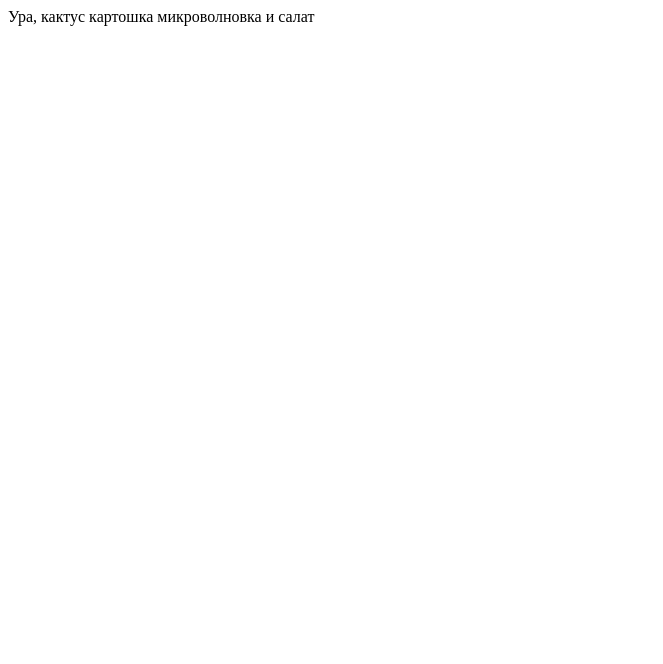
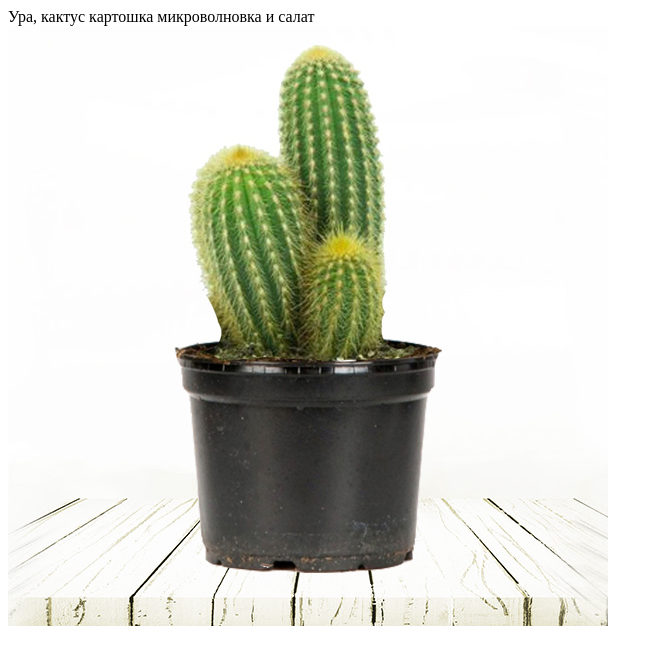
Before and after one commit to KartoNladno/TestGitHub, a plain HTML site: page index.html in a window 1280 px wide. Shown: the whole page, without its empty margins (0-663 px from the left). Drawn offline with Linux system fonts and the light colour scheme.

Commit message:
картинка1

```diff
--- a/index.html
+++ b/index.html
@@ -8,7 +8,8 @@
 </head>
 
 <body>
-    Ура, кактус картошка микроволновка и салат
+    Ура, кактус картошка микроволновка и салат<br>
+    <img src="img/kaktus-veberbauerotsereus-dzhonsona.jpg" alt="кактус">
 </body>
 
 </html>
```
Also changed, not shown: img/kaktus-veberbauerotsereus-dzhonsona.jpg (added).
